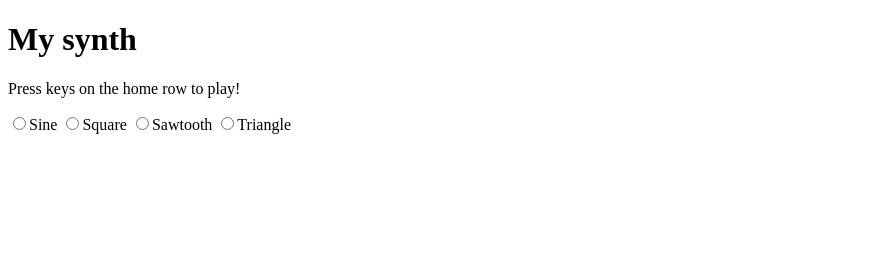
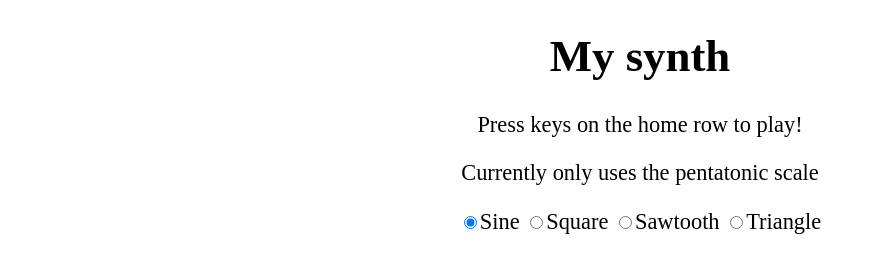
Before and after one commit to simonra/JS_Synth, a plain HTML site: page index.html in a window 1280 px wide. Shown: the whole page, without its empty margins (0-876 px from the left). Drawn offline with Linux system fonts and the light colour scheme.

Commit message:
Improve UI furhter
Add clickable labels and some basic styling.

```diff
--- a/index.html
+++ b/index.html
@@ -4,15 +4,36 @@
 	<meta charset="UTF-8">
 	<title>Generate sound with JS</title>
 	<script type="text/javascript" src="main.js"></script>
+	<style type="text/css">
+		body{
+			text-align: center;
+			font-size: 1.4rem;
+		}
+		p{
+			margin-left: auto;
+			margin-right: auto;
+			display: block;
+			max-width: 45rem;/*Corresponds to ~ 80 chars for me*/
+		}
+	</style>
 </head>
 <body>
 <h1>My synth</h1>
 <p>Press keys on the home row to play!</p>
+<p>Currently only uses the pentatonic scale</p>
 <div class="wave_type_buttons">
-	<input type="radio" name="all_wave_type" onclick="setAllSine()">Sine</input>
-	<input type="radio" name="all_wave_type" onclick="setAllSquare()">Square</input>
-	<input type="radio" name="all_wave_type" onclick="setAllSawtooth()">Sawtooth</input>
-	<input type="radio" name="all_wave_type" onclick="setAllTriangle()">Triangle</input>
+	<label for="sine_toggle">
+		<input type="radio" name="all_wave_type" id="sine_toggle" onclick="setAllSine()" checked="checked">Sine</input>
+	</label>
+	<label for="square_toggle">
+		<input type="radio" name="all_wave_type" id="square_toggle" onclick="setAllSquare()">Square</input>
+	</label>
+	<label for="sawtooth_toggle">
+		<input type="radio" name="all_wave_type" id="sawtooth_toggle" onclick="setAllSawtooth()">Sawtooth</input>
+	</label>
+	<label for="triangle_toggle">
+		<input type="radio" name="all_wave_type" id="triangle_toggle" onclick="setAllTriangle()">Triangle</input>
+	</label>
 </div>
 <!-- <h1>Visualization</h1>
 <div class="sound_wave_container">
```
